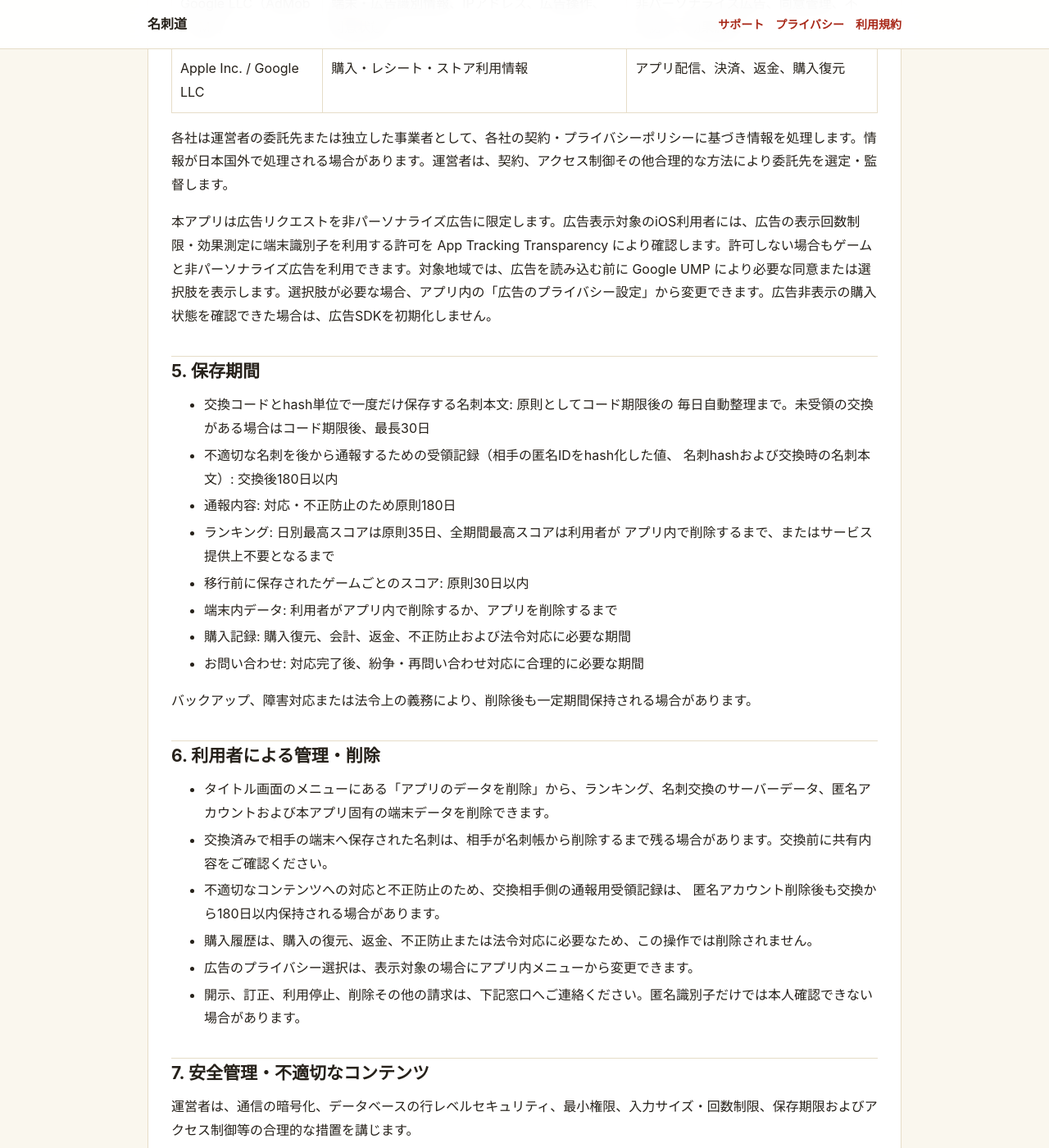
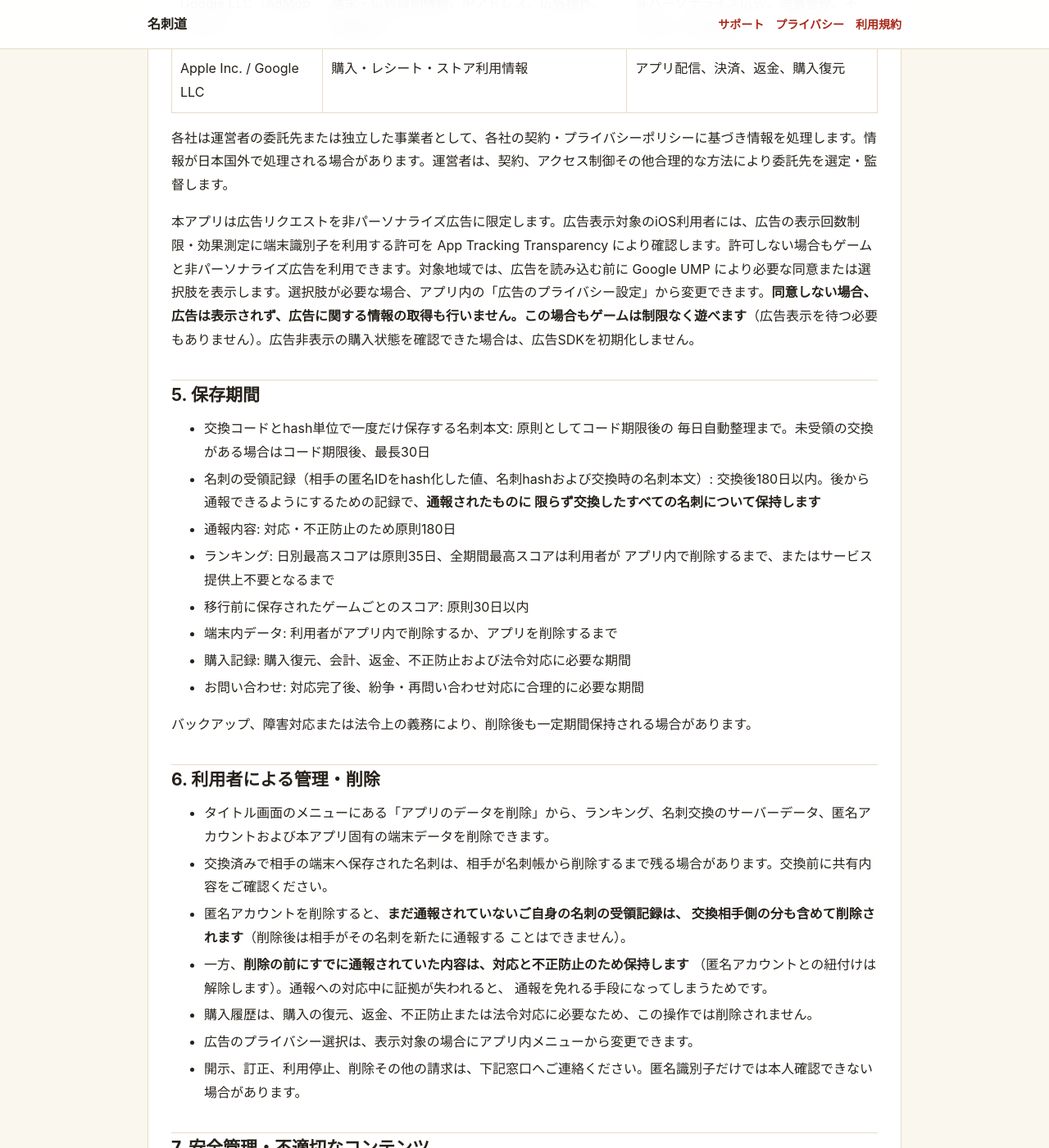
Before and after one commit to ebi-oishii/meishido-site, a Jekyll site: the page built from privacy.md, in a window 1280 px wide and 1400 px high, scrolled down 1987 px. Shown: the whole window at 82% size. Built offline with Jekyll 4.4.1, drawn with Linux system fonts in a browser that asks for light colours.

Commit message:
法務文書をアプリ正本へ同期
- privacy: 広告同意拒否時の扱い (#57)、退会時の受領記録削除 (#69)
- disclaimer: オフライン時の広告保留と同意拒否時の扱い (#57)
- licenses: OFL-1.1 全文とフォントサブセット化の告知 (#80)

```diff
--- a/privacy.md
+++ b/privacy.md
@@ -63,14 +63,15 @@ permalink: /privacy/
 
 各社は運営者の委託先または独立した事業者として、各社の契約・プライバシーポリシーに基づき情報を処理します。情報が日本国外で処理される場合があります。運営者は、契約、アクセス制御その他合理的な方法により委託先を選定・監督します。
 
-本アプリは広告リクエストを非パーソナライズ広告に限定します。広告表示対象のiOS利用者には、広告の表示回数制限・効果測定に端末識別子を利用する許可を App Tracking Transparency により確認します。許可しない場合もゲームと非パーソナライズ広告を利用できます。対象地域では、広告を読み込む前に Google UMP により必要な同意または選択肢を表示します。選択肢が必要な場合、アプリ内の「広告のプライバシー設定」から変更できます。広告非表示の購入状態を確認できた場合は、広告SDKを初期化しません。
+本アプリは広告リクエストを非パーソナライズ広告に限定します。広告表示対象のiOS利用者には、広告の表示回数制限・効果測定に端末識別子を利用する許可を App Tracking Transparency により確認します。許可しない場合もゲームと非パーソナライズ広告を利用できます。対象地域では、広告を読み込む前に Google UMP により必要な同意または選択肢を表示します。選択肢が必要な場合、アプリ内の「広告のプライバシー設定」から変更できます。**同意しない場合、広告は表示されず、広告に関する情報の取得も行いません。この場合もゲームは制限なく遊べます**（広告表示を待つ必要もありません）。広告非表示の購入状態を確認できた場合は、広告SDKを初期化しません。
 
 ## 5. 保存期間
 
 - 交換コードとhash単位で一度だけ保存する名刺本文: 原則としてコード期限後の
   毎日自動整理まで。未受領の交換がある場合はコード期限後、最長30日
-- 不適切な名刺を後から通報するための受領記録（相手の匿名IDをhash化した値、
-  名刺hashおよび交換時の名刺本文）: 交換後180日以内
+- 名刺の受領記録（相手の匿名IDをhash化した値、名刺hashおよび交換時の名刺本文）:
+  交換後180日以内。後から通報できるようにするための記録で、**通報されたものに
+  限らず交換したすべての名刺について保持します**
 - 通報内容: 対応・不正防止のため原則180日
 - ランキング: 日別最高スコアは原則35日、全期間最高スコアは利用者が
   アプリ内で削除するまで、またはサービス提供上不要となるまで
@@ -85,8 +86,12 @@ permalink: /privacy/
 
 - タイトル画面のメニューにある「アプリのデータを削除」から、ランキング、名刺交換のサーバーデータ、匿名アカウントおよび本アプリ固有の端末データを削除できます。
 - 交換済みで相手の端末へ保存された名刺は、相手が名刺帳から削除するまで残る場合があります。交換前に共有内容をご確認ください。
-- 不適切なコンテンツへの対応と不正防止のため、交換相手側の通報用受領記録は、
-  匿名アカウント削除後も交換から180日以内保持される場合があります。
+- 匿名アカウントを削除すると、**まだ通報されていないご自身の名刺の受領記録は、
+  交換相手側の分も含めて削除されます**（削除後は相手がその名刺を新たに通報する
+  ことはできません）。
+- 一方、**削除の前にすでに通報されていた内容は、対応と不正防止のため保持します**
+  （匿名アカウントとの紐付けは解除します）。通報への対応中に証拠が失われると、
+  通報を免れる手段になってしまうためです。
 - 購入履歴は、購入の復元、返金、不正防止または法令対応に必要なため、この操作では削除されません。
 - 広告のプライバシー選択は、表示対象の場合にアプリ内メニューから変更できます。
 - 開示、訂正、利用停止、削除その他の請求は、下記窓口へご連絡ください。匿名識別子だけでは本人確認できない場合があります。
```
Also changed, not shown: disclaimer.md (+1 -1 lines), licenses.md.
